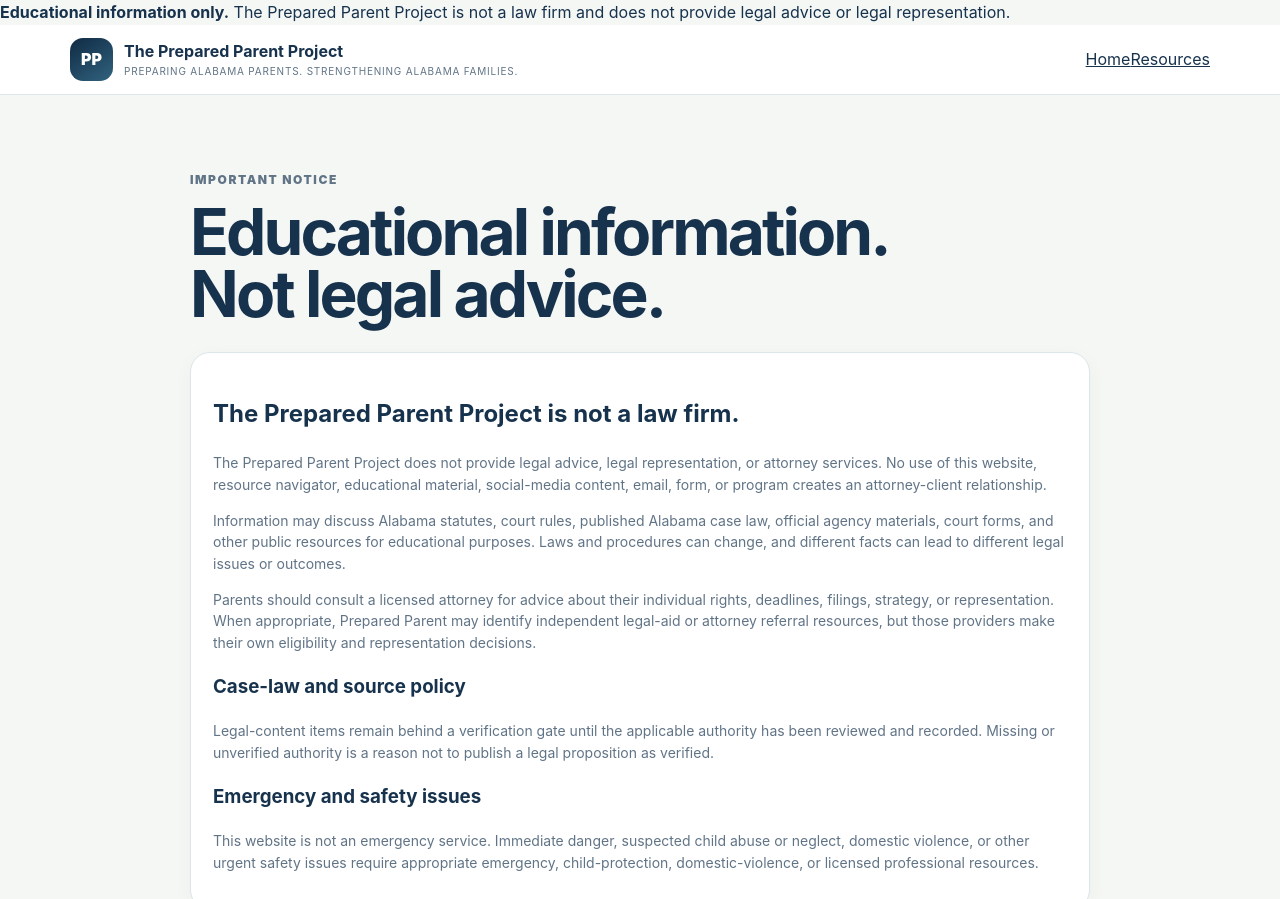
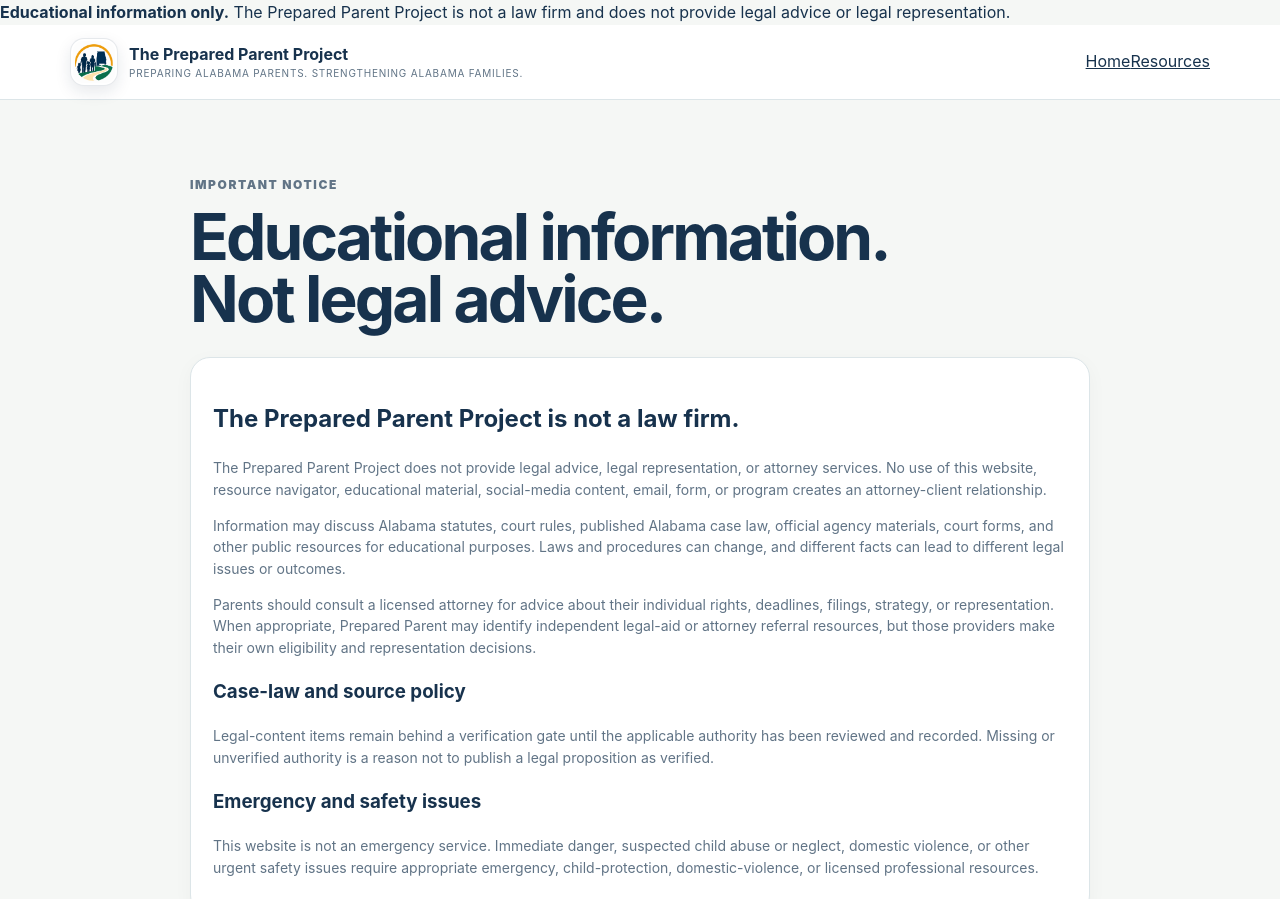
Before and after one commit to steelcityintrgrators/prepared-parent-project, a plain HTML site: page disclaimer.html in a window 1280 px wide. Shown: the top 899 px of the page. Drawn offline with Linux system fonts and the light colour scheme.

Commit message:
Unify site header brand media

```diff
--- a/disclaimer.html
+++ b/disclaimer.html
@@ -5,10 +5,11 @@
 <meta name="viewport" content="width=device-width,initial-scale=1">
 <title>Disclaimer | The Prepared Parent Project</title>
 <link rel="stylesheet" href="assets/styles.css">
+<link rel="stylesheet" href="assets/brand-media.css">
 </head>
 <body>
 <div class="legal-banner"><strong>Educational information only.</strong> The Prepared Parent Project is not a law firm and does not provide legal advice or legal representation.</div>
-<header class="site-header"><div class="nav shell"><a class="brand" href="index.html"><span class="logo">PP</span><span><b>The Prepared Parent Project</b><small>Preparing Alabama parents. Strengthening Alabama families.</small></span></a><nav><a href="index.html">Home</a><a href="resources.html">Resources</a></nav></div></header>
+<header class="site-header"><div class="nav shell"><a class="brand" href="index.html"><img class="brand-logo" src="assets/media/brand-avatar.png" alt="The Prepared Parent Project logo" width="48" height="48"><span><b>The Prepared Parent Project</b><small>Preparing Alabama parents. Strengthening Alabama families.</small></span></a><nav><a href="index.html">Home</a><a href="resources.html">Resources</a></nav></div></header>
 <main>
 <section class="section">
   <div class="shell" style="max-width:900px">
```
